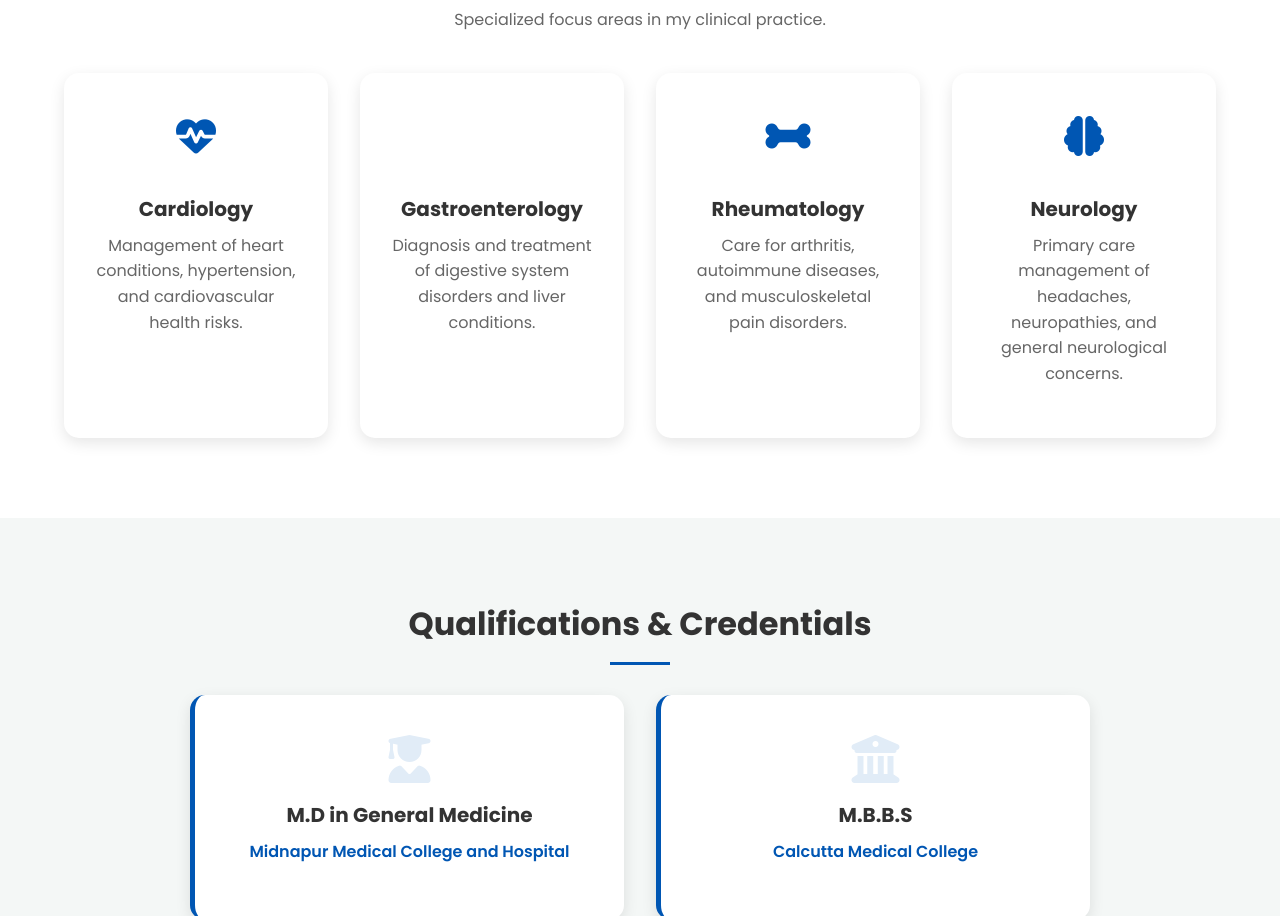
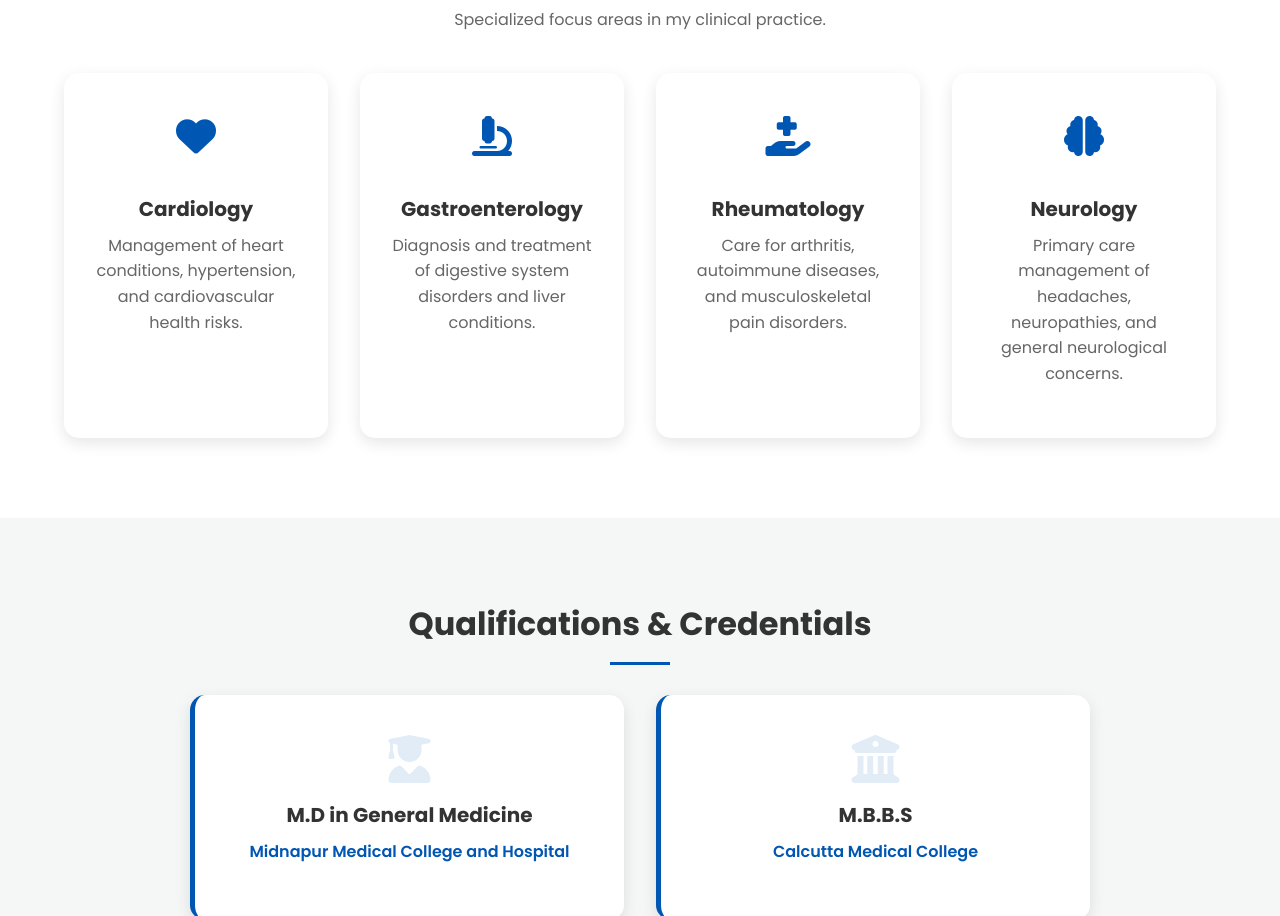
Before and after one commit to technotarun/mainak-ghose, a plain HTML site: page index.html in a window 1280 px wide. Shown: the part 1422-2338 px from the top of the page. Drawn offline with Linux system fonts and the light colour scheme.

Commit message:
Fix HTML encoding issues in index.html

```diff
--- a/index.html
+++ b/index.html
@@ -64,17 +64,16 @@
                 <p class="section-intro hidden-up">Specialized focus areas in my clinical practice.</p>
                 <div class="expertise-grid">
 					<div class="expertise-card hidden-up" style="transition-delay: 100ms;">
-                        <div class="icon-box"><i class="fas fa-heartbeat"></i></div>
+						<div class="icon-box"><i class="fas fa-heart"></i></div>
 						<h3>Cardiology</h3>
 						<p>Management of heart conditions, hypertension, and cardiovascular health risks.</p>
 					</div>
 					<div class="expertise-card hidden-up" style="transition-delay: 200ms;">
-                        <div class="icon-box"><i class="fas fa-stomach"></i></div>
-                        <h3>Gastroenterology</h3>
+						<div class="icon-box"><i class="fas fa-microscope"></i></div> <h3>Gastroenterology</h3>
 						<p>Diagnosis and treatment of digestive system disorders and liver conditions.</p>
 					</div>
 					<div class="expertise-card hidden-up" style="transition-delay: 300ms;">
-                        <div class="icon-box"><i class="fas fa-bone"></i></div>
+						<div class="icon-box"><i class="fas fa-hand-holding-medical"></i></div>
 						<h3>Rheumatology</h3>
 						<p>Care for arthritis, autoimmune diseases, and musculoskeletal pain disorders.</p>
 					</div>
```
Lines whose indentation alone changed are shown as unchanged.
